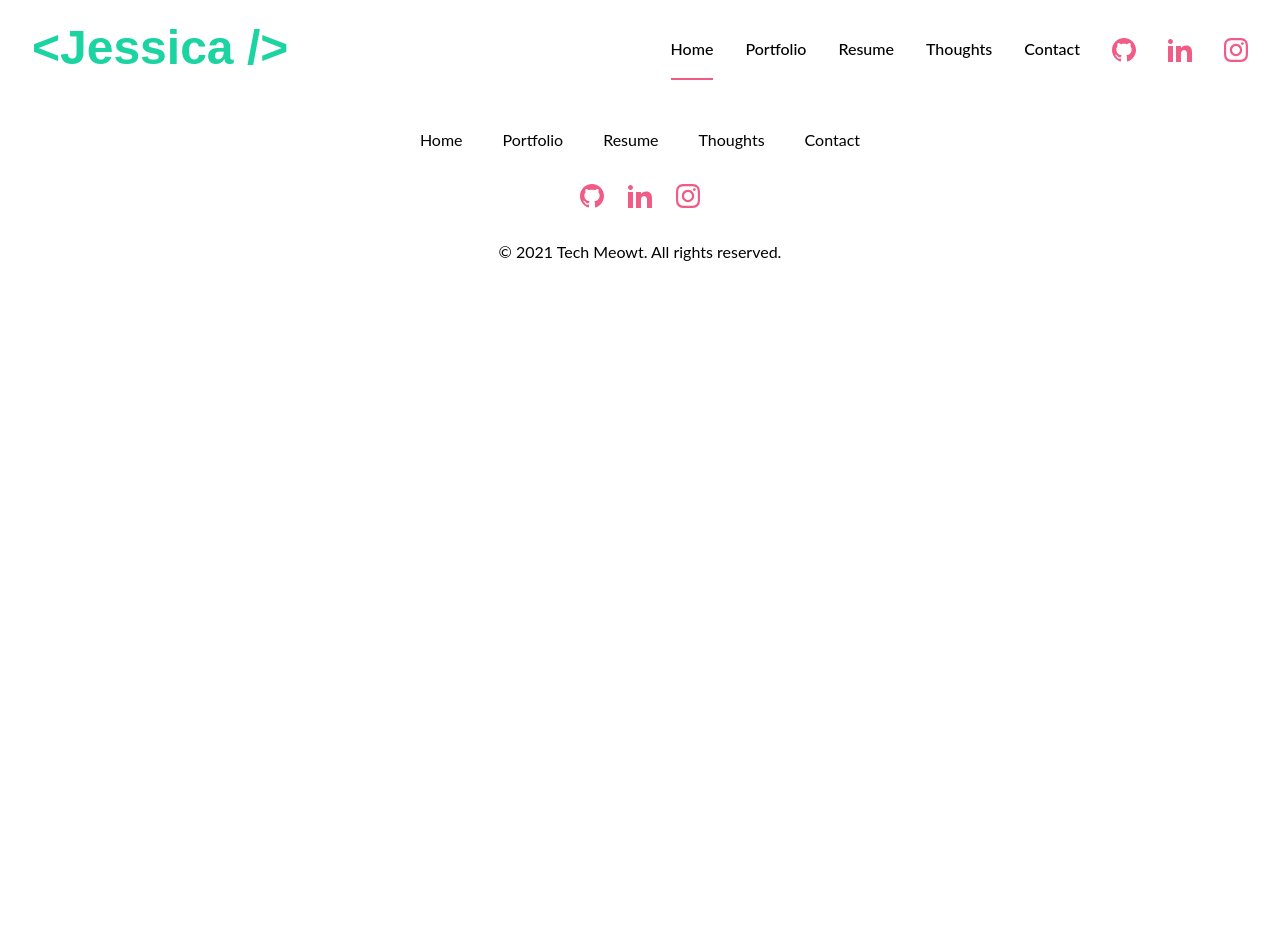
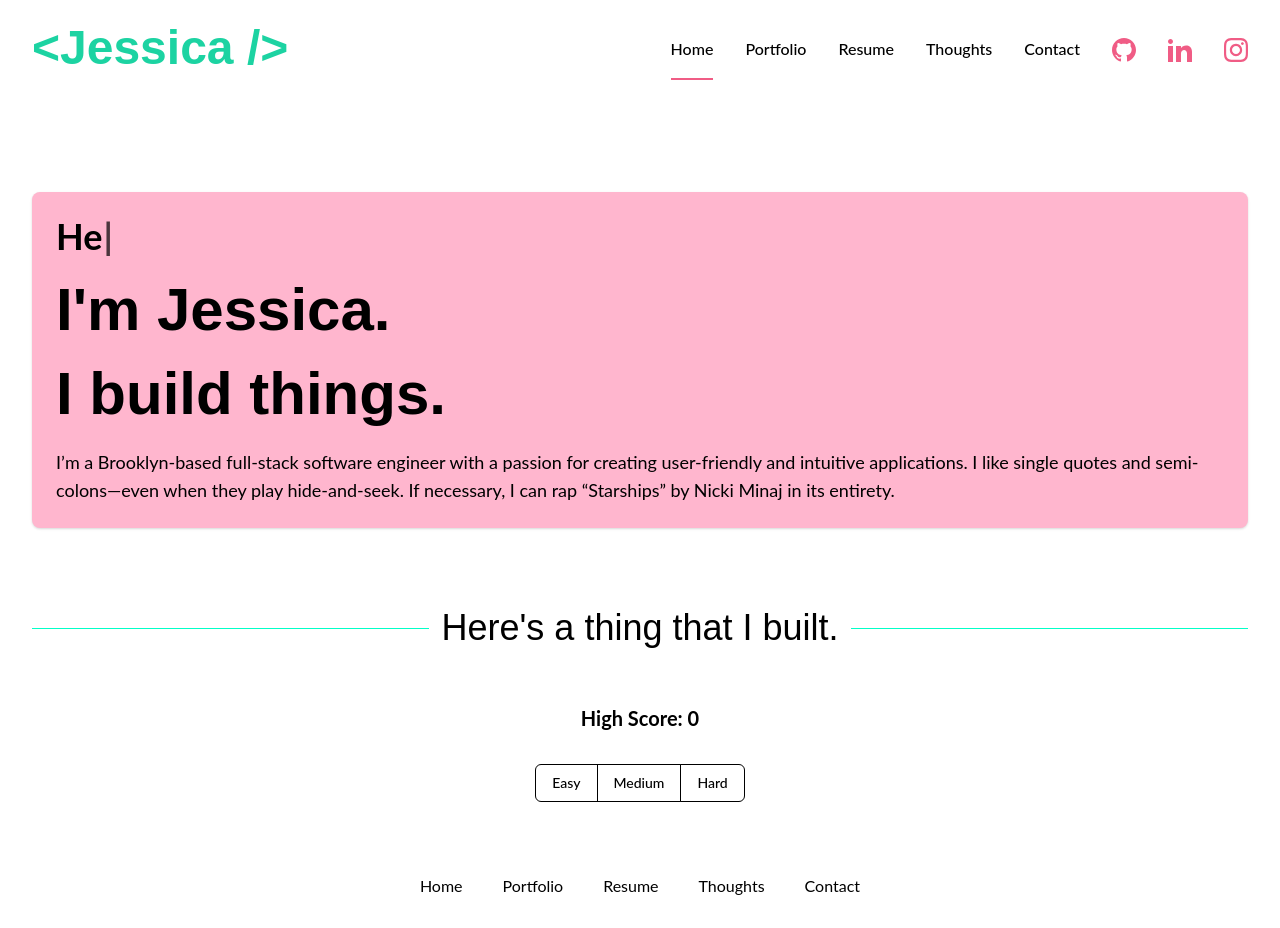
Before and after one commit to jessicagallagher/iamjessg, a Next.js app: page / in a window 1280 px wide. Shown: the top 928 px of the page. Before the commit the page ends 800 px from the top, so only its background shows below. Built offline with nearby package versions, Linux system fonts and the light colour scheme.

Commit message:
started building game

```diff
--- /dev/null
+++ b/components/HomePage.js
@@ -0,0 +1,86 @@
+import { useState, useEffect } from 'react'
+import Typewriter from 'typewriter-effect'
+import { useSpring, animated as a } from 'react-spring'
+
+export default function HomePage() {
+  const [options, setOptions] = useState(null)
+  const [highScore, setHighScore] = useState(0)
+
+  useEffect(() => {
+
+  }, []);
+
+
+
+
+
+  return (
+    <div className='max-w-7xl mx-auto px-4 sm:px-6 lg:px-8 mt-4'>
+      <div className='bg-pink-light overflow-hidden shadow sm:rounded-lg mt-28'>
+        <div className='px-4 py-5 sm:p-6'>
+          <h1 className='font-lato font-bold text-black text-4xl'>
+            <Typewriter
+              options={{
+                strings: ['Hello, world!'],
+                autoStart: true,
+                loop: true,
+              }}
+            />
+          </h1>
+          <h1 className='font-raleway font-bold text-black text-6xl mt-6'>I'm Jessica.</h1>
+          <h1 className='font-raleway font-bold text-black text-6xl mt-6'>I build things.</h1>
+          <p className='font-lato text-black text-lg mt-6'>I’m a Brooklyn-based full-stack software engineer with a passion for creating user-friendly and intuitive applications. I like single quotes and semi-colons—even when they play hide-and-seek. If necessary, I can rap “Starships” by Nicki Minaj in its entirety.</p>
+        </div>
+      </div>
+
+      <div className='relative mt-20'>
+        <div className='absolute inset-0 flex items-center' aria-hidden='true'>
+          <div className='w-full border-t border-green-light' />
+        </div>
+        <div className='relative flex justify-center'>
+          <span className='px-3 bg-white text-4xl font-raleway text-black'>Here's a thing that I built.</span>
+        </div>
+      </div>
+
+      <div className='bg-white overflow-hidden mt-8'>
+        <div className='px-4 py-5 sm:p-6'>
+          <h2 className='font-lato font-bold text-black text-xl text-center'>High Score: {highScore}</h2>
+          {options === null ? (
+            <>
+              <span className='relative z-0 flex justify-center rounded-md mt-8'>
+                <button onClick={() => setOptions(12)} type='button' className='relative inline-flex items-center px-4 py-2 rounded-l-md border border-black bg-white text-sm font-medium text-black hover:bg-green-50 focus:z-10 focus:outline-none focus:ring-1 focus:ring-green-default focus:border-green-default'>
+                  Easy
+                </button>
+                <button onClick={() => setOptions(18)} type='button' className='-ml-px relative inline-flex items-center px-4 py-2 border border-black bg-white text-sm font-medium text-black hover:bg-yellow-50 focus:z-10 focus:outline-none focus:ring-1 focus:ring-yellow-500 focus:border-yellow-500'>
+                  Medium
+                </button>
+                <button onClick={() => setOptions(24)} type='button' className='-ml-px relative inline-flex items-center px-4 py-2 rounded-r-md border border-black bg-white text-sm font-medium text-black hover:bg-red-50 focus:z-10 focus:outline-none focus:ring-1 focus:ring-red-500 focus:border-red-500'>
+                  Hard
+                </button>
+              </span>
+            </>
+          ) : (
+            <>
+          <span className='relative z-0 flex justify-center rounded-md mt-8'>
+          <button onClick={() => {
+            const prevOptions = options
+            setOptions(null)
+            setTimeout(() => {
+              setOptions(prevOptions)
+            }, 5)
+          }} type='button' className='relative inline-flex items-center px-4 py-2 rounded-l-md border border-black bg-white text-sm font-medium text-black hover:bg-green-50 focus:z-10 focus:outline-none focus:ring-1 focus:ring-green-default focus:border-green-default'>
+            Start Over
+          </button>
+          <button onClick={() => setOptions(null)} type='button' className='-ml-px relative inline-flex items-center px-4 py-2 rounded-r-md border border-black bg-white text-sm font-medium text-black hover:bg-green-50 focus:z-10 focus:outline-none focus:ring-1 focus:ring-green-default focus:border-green-default'>
+            Main Menu
+          </button>
+          </span>
+          </>
+          )}
+
+        </div>
+
+      </div>
+    </div>
+  )
+}
--- a/package.json
+++ b/package.json
@@ -13,7 +13,8 @@
     "next": "10.2.0",
     "react": "17.0.2",
     "react-dom": "17.0.2",
-    "react-spring": "^9.1.2"
+    "react-spring": "^9.1.2",
+    "typewriter-effect": "^2.17.0"
   },
   "devDependencies": {
     "autoprefixer": "^10.2.5",
--- a/pages/index.js
+++ b/pages/index.js
@@ -1,5 +1,6 @@
 import Head from 'next/head'
 import NavBar from '../components/NavBar'
+import HomePage from '../components/HomePage'
 import Footer from '../components/Footer'
 
 export default function Home() {
@@ -14,6 +15,7 @@ export default function Home() {
       </Head>
       <main>
         <NavBar />
+        <HomePage />
       </main>
         <Footer />
     </div>
```
Also changed, not shown: 1 other file (tests, documents, lock files or other folders).
